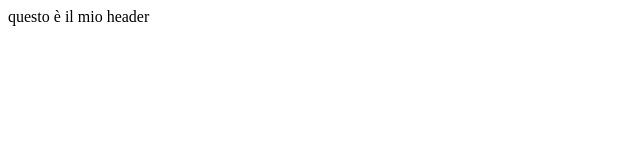
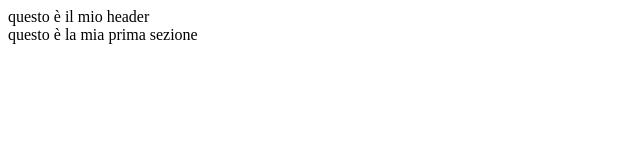
Before and after one commit to Eustache97/test1, a plain HTML site: page index.html in a window 1280 px wide. Shown: the whole page, without its empty margins (0-640 px from the left). Drawn offline with Linux system fonts and the light colour scheme.

Commit message:
creato la prima sezione

```diff
--- a/index.html
+++ b/index.html
@@ -8,5 +8,8 @@
 </head>
 <body>
     <header>questo è il mio header</header>
+    <section>
+        questo è la mia prima sezione
+    </section>
 </body>
 </html>
```
